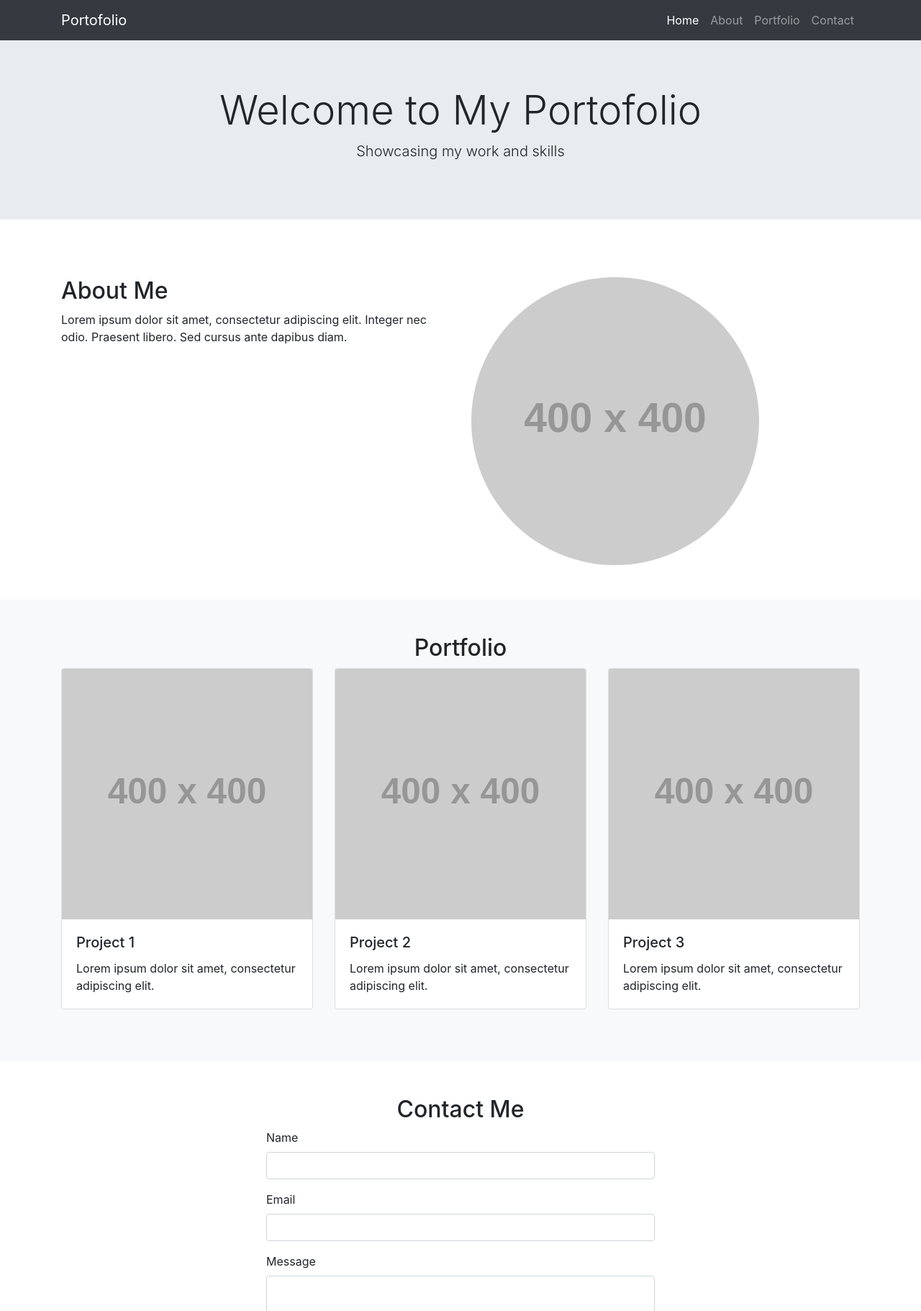
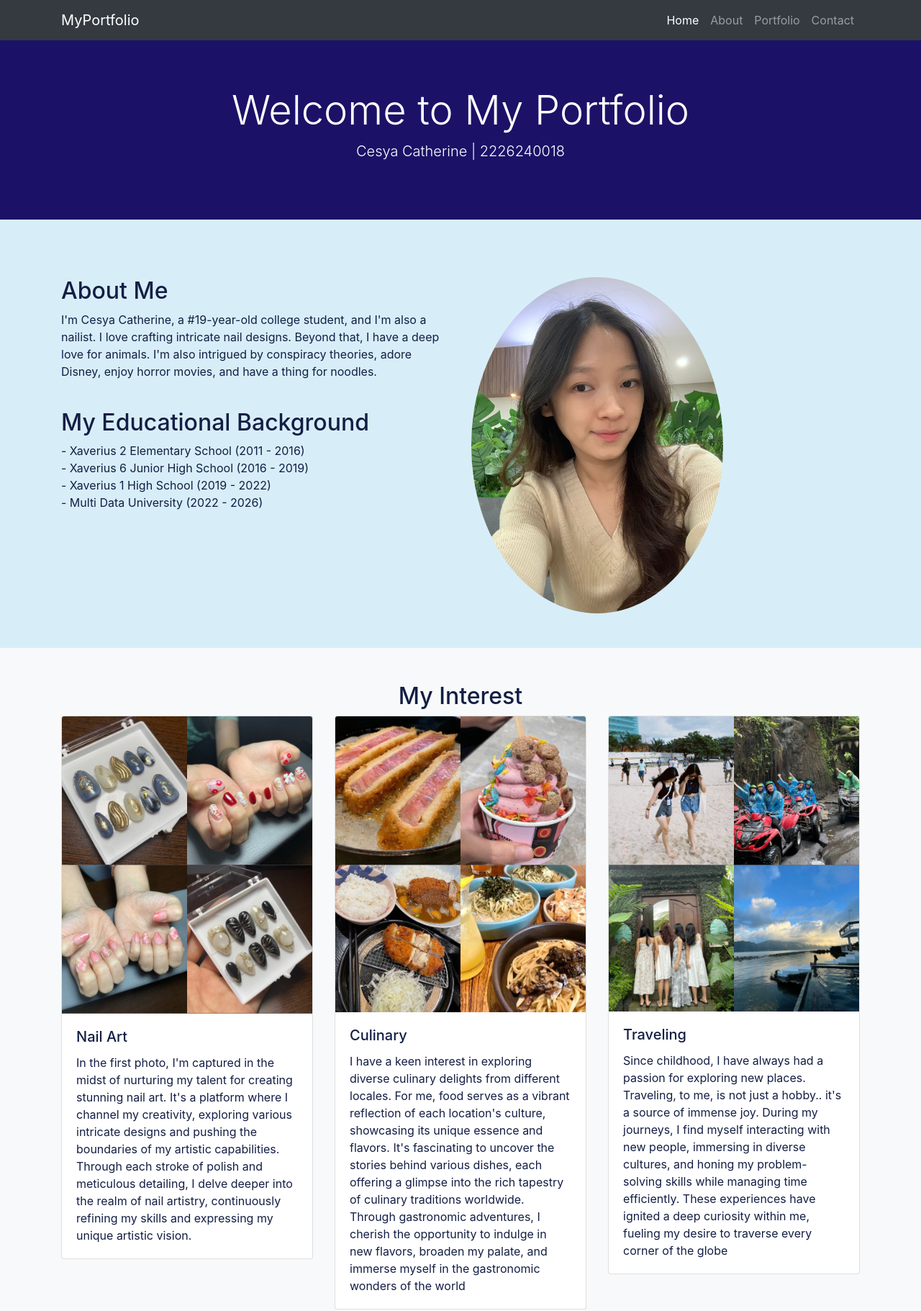
Before and after one commit to thisnotulala/CesyaCatherine, a plain HTML site: page index.html in a window 1280 px wide. Shown: the top 1821 px of the page at 72% size. Drawn offline with nearby package versions, Linux system fonts and the light colour scheme; placeholder pictures from the web are drawn by us.

Commit message:
test
sknnks

```diff
--- a/index.html
+++ b/index.html
@@ -1,19 +1,34 @@
-    <!DOCTYPE html>
+<!DOCTYPE html>
 <html lang="en">
 <head>
   <meta charset="UTF-8">
   <meta name="viewport" content="width=device-width, initial-scale=1.0">
   <title>Portofolio Website</title>
-
   <link href="https://stackpath.bootstrapcdn.com/bootstrap/4.5.2/css/bootstrap.min.css" rel="stylesheet">
 
-  <link href="styles.css" rel="stylesheet">
+  <style>
+    body {
+      background-color: #d7eef8;
+    }
+    .jumbotron {
+      background-color: #0f0d61;
+    }
+    .bg-light {
+      background-color: #ffffff;
+    }
+    .bg-pink {
+      background-color: #1b1268;
+    }
+    .text-pink {
+      color: #131e44;
+    }
+  </style>
 </head>
 <body>
 
   <nav class="navbar navbar-expand-lg navbar-dark bg-dark">
     <div class="container">
-      <a class="navbar-brand" href="#">Portofolio</a>
+      <a class="navbar-brand" href="#">MyPortfolio</a>
       <button class="navbar-toggler" type="button" data-toggle="collapse" data-target="#navbarNav" aria-controls="navbarNav" aria-expanded="false" aria-label="Toggle navigation">
         <span class="navbar-toggler-icon"></span>
       </button>
@@ -36,57 +51,65 @@
     </div>
   </nav>
 
-  <header class="jumbotron jumbotron-fluid">
+  <header class="jumbotron jumbotron-fluid bg-pink text-white">
     <div class="container text-center">
-      <h1 class="display-4">Welcome to My Portofolio</h1>
-      <p class="lead">Showcasing my work and skills</p>
+      <h1 class="display-4">Welcome to My Portfolio</h1>
+      <p class="lead">Cesya Catherine | 2226240018</p>
     </div>
   </header>
 
-  <!-- About Section -->
   <section id="about" class="py-5">
     <div class="container">
       <div class="row">
         <div class="col-lg-6">
-          <h2>About Me</h2>
-          <p>Lorem ipsum dolor sit amet, consectetur adipiscing elit. Integer nec odio. Praesent libero. Sed cursus ante dapibus diam.</p>
+          <h2 class="text-pink">About Me</h2>
+          <p class="text-pink">I'm Cesya Catherine, a #19-year-old college student,
+            and I'm also a nailist. I love crafting intricate nail designs. Beyond that, I have a deep love for animals.
+            I'm also intrigued by conspiracy theories, adore Disney, enjoy horror movies, and have a thing for noodles.</p> <br>
+          <h2 class="text-pink">My Educational Background</h2>
+          <p class="text-pink">
+            - Xaverius 2 Elementary School (2011 - 2016) <br>
+            - Xaverius 6 Junior High School (2016 - 2019) <br>
+            - Xaverius 1 High School (2019 - 2022) <br>
+            - Multi Data University (2022 - 2026) <br>
+          </p>
+
         </div>
-        <div class="col-lg-6">
-          <img src="https://via.placeholder.com/400" alt="About Me" class="img-fluid rounded-circle">
+        <div class="col-lg-4">
+          <img src="aboutme.jpg" alt="About Me" class="img-fluid rounded-circle" style="width: 200;">
         </div>
       </div>
     </div>
   </section>
 
-  <!-- Portfolio Section -->
   <section id="portfolio" class="bg-light py-5">
     <div class="container">
-      <h2 class="text-center">Portfolio</h2>
+      <h2 class="text-center text-pink">My Interest</h2>
       <div class="row">
         <div class="col-lg-4 mb-4">
           <div class="card">
-            <img src="https://via.placeholder.com/400" alt="Project 1" class="card-img-top">
+            <img src="1.jpg" alt="Project 1" class="card-img-top">
             <div class="card-body">
-              <h5 class="card-title">Project 1</h5>
-              <p class="card-text">Lorem ipsum dolor sit amet, consectetur adipiscing elit.</p>
+              <h5 class="card-title text-pink">Nail Art</h5>
+              <p class="card-text text-pink">In the first photo, I'm captured in the midst of nurturing my talent for creating stunning nail art. It's a platform where I channel my creativity, exploring various intricate designs and pushing the boundaries of my artistic capabilities. Through each stroke of polish and meticulous detailing, I delve deeper into the realm of nail artistry, continuously refining my skills and expressing my unique artistic vision.</p>
             </div>
           </div>
         </div>
         <div class="col-lg-4 mb-4">
           <div class="card">
-            <img src="https://via.placeholder.com/400" alt="Project 2" class="card-img-top">
+            <img src="2.jpg" alt="Project 2" class="card-img-top">
             <div class="card-body">
-              <h5 class="card-title">Project 2</h5>
-              <p class="card-text">Lorem ipsum dolor sit amet, consectetur adipiscing elit.</p>
+              <h5 class="card-title text-pink">Culinary</h5>
+              <p class="card-text text-pink">I have a keen interest in exploring diverse culinary delights from different locales. For me, food serves as a vibrant reflection of each location's culture, showcasing its unique essence and flavors. It's fascinating to uncover the stories behind various dishes, each offering a glimpse into the rich tapestry of culinary traditions worldwide. Through gastronomic adventures, I cherish the opportunity to indulge in new flavors, broaden my palate, and immerse myself in the gastronomic wonders of the world</p>
             </div>
           </div>
         </div>
         <div class="col-lg-4 mb-4">
           <div class="card">
-            <img src="https://via.placeholder.com/400" alt="Project 3" class="card-img-top">
+            <img src="3.jpg" alt="Project 3" class="card-img-top">
             <div class="card-body">
-              <h5 class="card-title">Project 3</h5>
-              <p class="card-text">Lorem ipsum dolor sit amet, consectetur adipiscing elit.</p>
+              <h5 class="card-title text-pink">Traveling</h5>
+              <p class="card-text text-pink">Since childhood, I have always had a passion for exploring new places. Traveling, to me, is not just a hobby.. it's a source of immense joy. During my journeys, I find myself interacting with new people, immersing in diverse cultures, and honing my problem-solving skills while managing time efficiently. These experiences have ignited a deep curiosity within me, fueling my desire to traverse every corner of the globe</p>
             </div>
           </div>
         </div>
@@ -94,36 +117,43 @@
     </div>
   </section>
 
-
+  <!-- Contact Section -->
   <section id="contact" class="py-5">
     <div class="container">
-      <h2 class="text-center">Contact Me</h2>
+      <h2 class="text-center text-pink">Contact Me</h2>
       <div class="row">
         <div class="col-md-6 mx-auto">
           <form>
             <div class="form-group">
-              <label for="name">Name</label>
+              <label for="name" class="text-pink">Name</label>
               <input type="text" class="form-control" id="name">
             </div>
             <div class="form-group">
-              <label for="email">Email</label>
+              <label for="email" class="text-pink">Email</label>
               <input type="email" class="form-control" id="email">
             </div>
             <div class="form-group">
-              <label for="message">Message</label>
+              <label for="message" class="text-pink">Message</label>
               <textarea class="form-control" id="message" rows="5"></textarea>
             </div>
             <button type="submit" class="btn btn-primary btn-block">Submit</button>
           </form>
         </div>
       </div>
+      <div class="row mt-5">
+        <div class="col-md-6 mx-auto">
+          <p class="text-center text-pink">Follow me on Instagram: <a href="https://www.instagram.com/cesyacatherine/?igsh=dW5yanFxMHYzd254" target="_blank">@cesyacatherine</a></p>
+        </div>
+      </div>
+    </div>
+  </section>
     </div>
   </section>
 
   <!-- Footer -->
-  <footer class="bg-dark text-white py-4">
+  <footer class="bg-pink text-white py-4">
     <div class="container text-center">
-      <p>&copy; 2024 Your Name</p>
+      <p>&copy; 2024 Cesya Catherine</p>
     </div>
   </footer>
 
@@ -133,6 +163,3 @@
   <script src="https://stackpath.bootstrapcdn.com/bootstrap/4.5.2/js/bootstrap.min.js"></script>
 </body>
 </html>
-
-</body>
-</html>
```
Also changed, not shown: 1.jpg (added), 2.jpg (added), 3.jpg (added), aboutme.jpg (added).
